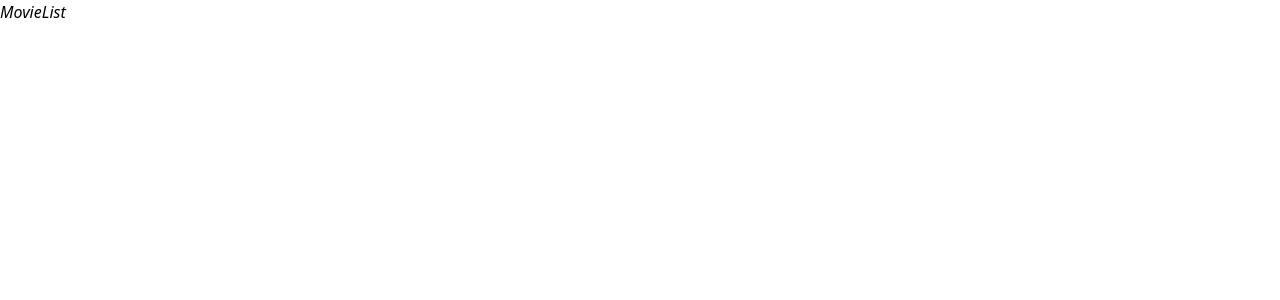
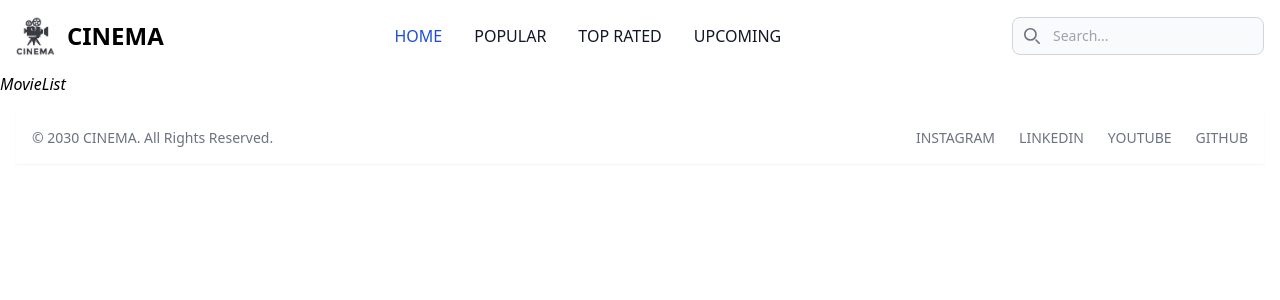
Before and after one commit to KEERTHIAANAND/Cinemate-Project, a React (Create React App) app: page / in a window 1280 px wide. Shown: the top 300 px of the page. Built offline with nearby package versions, Linux system fonts and the light colour scheme.

Commit message:
header and footer started

```diff
--- a/src/App.js
+++ b/src/App.js
@@ -1,10 +1,13 @@
 import './App.css';
 import { AllRoutes } from './routes/AllRoutes';
+import{Header,Footer} from "./components/";
 
 export default function App() {
   return (
     <div>
+      <Header/>
       <AllRoutes/>
+      <Footer/>
     </div>
   )
 }
--- a/src/components/Footer.js
+++ b/src/components/Footer.js
@@ -1,5 +1,27 @@
+import { Link } from 'react-router-dom';
+
 export const Footer = () => {
   return (
-    <footer>Footer</footer>
+
+    <footer className="bg-white shadow-sm m-4 dark:bg-gray-800">
+      <div className="w-full mx-auto max-w-screen-xl p-4 md:flex md:items-center md:justify-between">
+        <span className="text-sm text-gray-500 sm:text-center dark:text-gray-400">© 2030 <Link to="/" className="hover:underline">CINEMA</Link>. All Rights Reserved.</span>
+        <ul className="flex flex-wrap items-center mt-3 text-sm font-medium text-gray-500 dark:text-gray-400 sm:mt-0">
+          <li>
+            <a href="#" target="_blank" className="hover:underline me-4 md:me-6">INSTAGRAM</a>
+          </li>
+          <li>
+            <a href="#" target="_blank" className="hover:underline me-4 md:me-6">LINKEDIN</a>
+          </li>
+          <li>
+            <a href="#" target="_blank" className="hover:underline me-4 md:me-6">YOUTUBE</a>
+          </li>
+          <li>
+            <a href="#" target="_blank" className="hover:underline">GITHUB</a>
+          </li>
+        </ul>
+      </div>
+    </footer>
+
   )
 }
--- a/src/components/Header.js
+++ b/src/components/Header.js
@@ -1,5 +1,67 @@
+import { Link, NavLink } from 'react-router-dom'
+import Logo from '../assets/Logo.jpg'
+
 export const Header = () => {
   return (
-    <header>Header</header>
+    <header>
+
+
+      <nav className="bg-white border-gray-200 dark:bg-gray-900">
+        <div className="max-w-screen-xl flex flex-wrap items-center justify-between mx-auto p-4">
+          <Link to="/" className="flex items-center space-x-3 rtl:space-x-reverse">
+            <img src={Logo} className="h-10" alt="Cinemate Logo" />
+            <span className="self-center text-2xl font-semibold whitespace-nowrap dark:text-white">CINEMA</span>
+          </Link>
+          <div className="flex md:order-2">
+            <button type="button" data-collapse-toggle="navbar-search" aria-controls="navbar-search" aria-expanded="false" className="md:hidden text-gray-500 dark:text-gray-400 hover:bg-gray-100 dark:hover:bg-gray-700 focus:outline-none focus:ring-4 focus:ring-gray-200 dark:focus:ring-gray-700 rounded-lg text-sm p-2.5 me-1">
+              <svg className="w-5 h-5" aria-hidden="true" xmlns="http://www.w3.org/2000/svg" fill="none" viewBox="0 0 20 20">
+                <path stroke="currentColor" strokeLinecap="round" strokeLinejoin="round" strokeWidth="2" d="m19 19-4-4m0-7A7 7 0 1 1 1 8a7 7 0 0 1 14 0Z" />
+              </svg>
+              <span className="sr-only">Search</span>
+            </button>
+            <div className="relative hidden md:block">
+              <div className="absolute inset-y-0 start-0 flex items-center ps-3 pointer-events-none">
+                <svg className="w-4 h-4 text-gray-500 dark:text-gray-400" aria-hidden="true" xmlns="http://www.w3.org/2000/svg" fill="none" viewBox="0 0 20 20">
+                  <path stroke="currentColor" strokeLinecap="round" strokeLinejoin="round" strokeWidth="2" d="m19 19-4-4m0-7A7 7 0 1 1 1 8a7 7 0 0 1 14 0Z" />
+                </svg>
+                <span className="sr-only">Search icon</span>
+              </div>
+              <input type="text" id="search-navbar" className="block w-full p-2 ps-10 text-sm text-gray-900 border border-gray-300 rounded-lg bg-gray-50 focus:ring-blue-500 focus:border-blue-500 dark:bg-gray-700 dark:border-gray-600 dark:placeholder-gray-400 dark:text-white dark:focus:ring-blue-500 dark:focus:border-blue-500" placeholder="Search..."/>
+            </div>
+            <button data-collapse-toggle="navbar-search" type="button" className="inline-flex items-center p-2 w-10 h-10 justify-center text-sm text-gray-500 rounded-lg md:hidden hover:bg-gray-100 focus:outline-none focus:ring-2 focus:ring-gray-200 dark:text-gray-400 dark:hover:bg-gray-700 dark:focus:ring-gray-600" aria-controls="navbar-search" aria-expanded="false">
+              <span className="sr-only">Open main menu</span>
+              <svg className="w-5 h-5" aria-hidden="true" xmlns="http://www.w3.org/2000/svg" fill="none" viewBox="0 0 17 14">
+                <path stroke="currentColor" strokeLinecap="round" strokeLinejoin="round" strokeWidth="2" d="M1 1h15M1 7h15M1 13h15" />
+              </svg>
+            </button>
+          </div>
+          <div className="items-center justify-between hidden w-full md:flex md:w-auto md:order-1" id="navbar-search">
+            <div className="relative mt-3 md:hidden">
+              <div className="absolute inset-y-0 start-0 flex items-center ps-3 pointer-events-none">
+                <svg className="w-4 h-4 text-gray-500 dark:text-gray-400" aria-hidden="true" xmlns="http://www.w3.org/2000/svg" fill="none" viewBox="0 0 20 20">
+                  <path stroke="currentColor" strokeLinecap="round" strokeLinejoin="round" strokeWidth="2" d="m19 19-4-4m0-7A7 7 0 1 1 1 8a7 7 0 0 1 14 0Z" />
+                </svg>
+              </div>
+              <input type="text" id="search-navbar" className="block w-full p-2 ps-10 text-sm text-gray-900 border border-gray-300 rounded-lg bg-gray-50 focus:ring-blue-500 focus:border-blue-500 dark:bg-gray-700 dark:border-gray-600 dark:placeholder-gray-400 dark:text-white dark:focus:ring-blue-500 dark:focus:border-blue-500" placeholder="Search..."/>
+            </div>
+            <ul className="flex flex-col p-4 md:p-0 mt-4 font-medium border border-gray-100 rounded-lg bg-gray-50 md:space-x-8 rtl:space-x-reverse md:flex-row md:mt-0 md:border-0 md:bg-white dark:bg-gray-800 md:dark:bg-gray-900 dark:border-gray-700">
+              <li>
+                <NavLink to="/" className="block py-2 px-3 text-white bg-blue-700 rounded-sm md:bg-transparent md:text-blue-700 md:p-0 md:dark:text-blue-500"  end>HOME</NavLink>
+              </li>
+              <li>
+                <NavLink to="/movies/popular" className="block py-2 px-3 text-gray-900 rounded-sm hover:bg-gray-100 md:hover:bg-transparent md:hover:text-blue-700 md:p-0 md:dark:hover:text-blue-500 dark:text-white dark:hover:bg-gray-700 dark:hover:text-white md:dark:hover:bg-transparent dark:border-gray-700">POPULAR</NavLink>
+              </li>
+              <li>
+                <NavLink to="/movies/top" className="block py-2 px-3 text-gray-900 rounded-sm hover:bg-gray-100 md:hover:bg-transparent md:hover:text-blue-700 md:p-0 dark:text-white md:dark:hover:text-blue-500 dark:hover:bg-gray-700 dark:hover:text-white md:dark:hover:bg-transparent dark:border-gray-700">TOP RATED</NavLink>
+              </li>
+              <li>
+                <NavLink to="/movies/upcoming" className="block py-2 px-3 text-gray-900 rounded-sm hover:bg-gray-100 md:hover:bg-transparent md:hover:text-blue-700 md:p-0 dark:text-white md:dark:hover:text-blue-500 dark:hover:bg-gray-700 dark:hover:text-white md:dark:hover:bg-transparent dark:border-gray-700">UPCOMING</NavLink>
+              </li>
+            </ul>
+          </div>
+        </div>
+      </nav>
+
+    </header>
   )
 }
```
Also changed, not shown: links.txt, src/assets/Logo.jpg (added).
